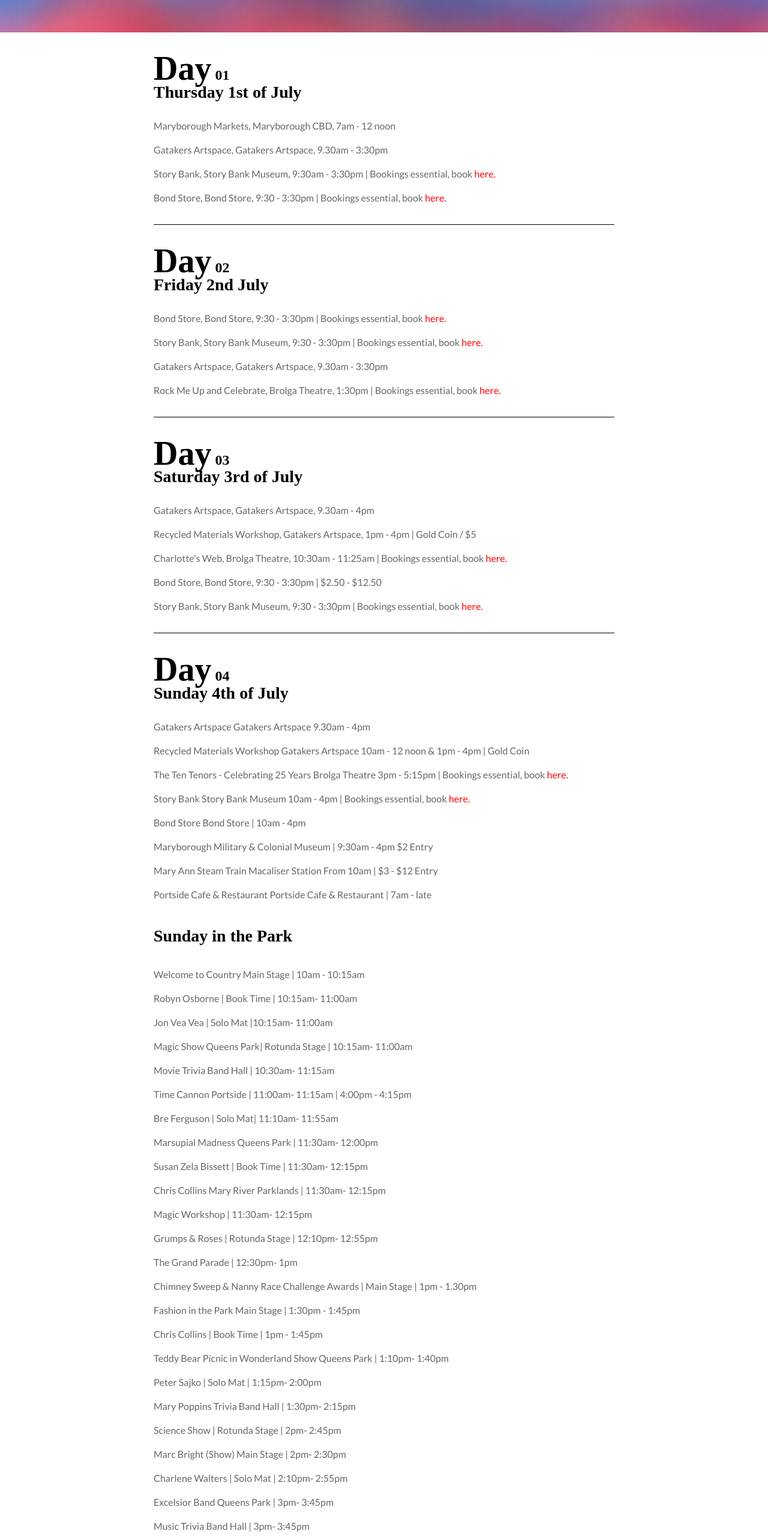
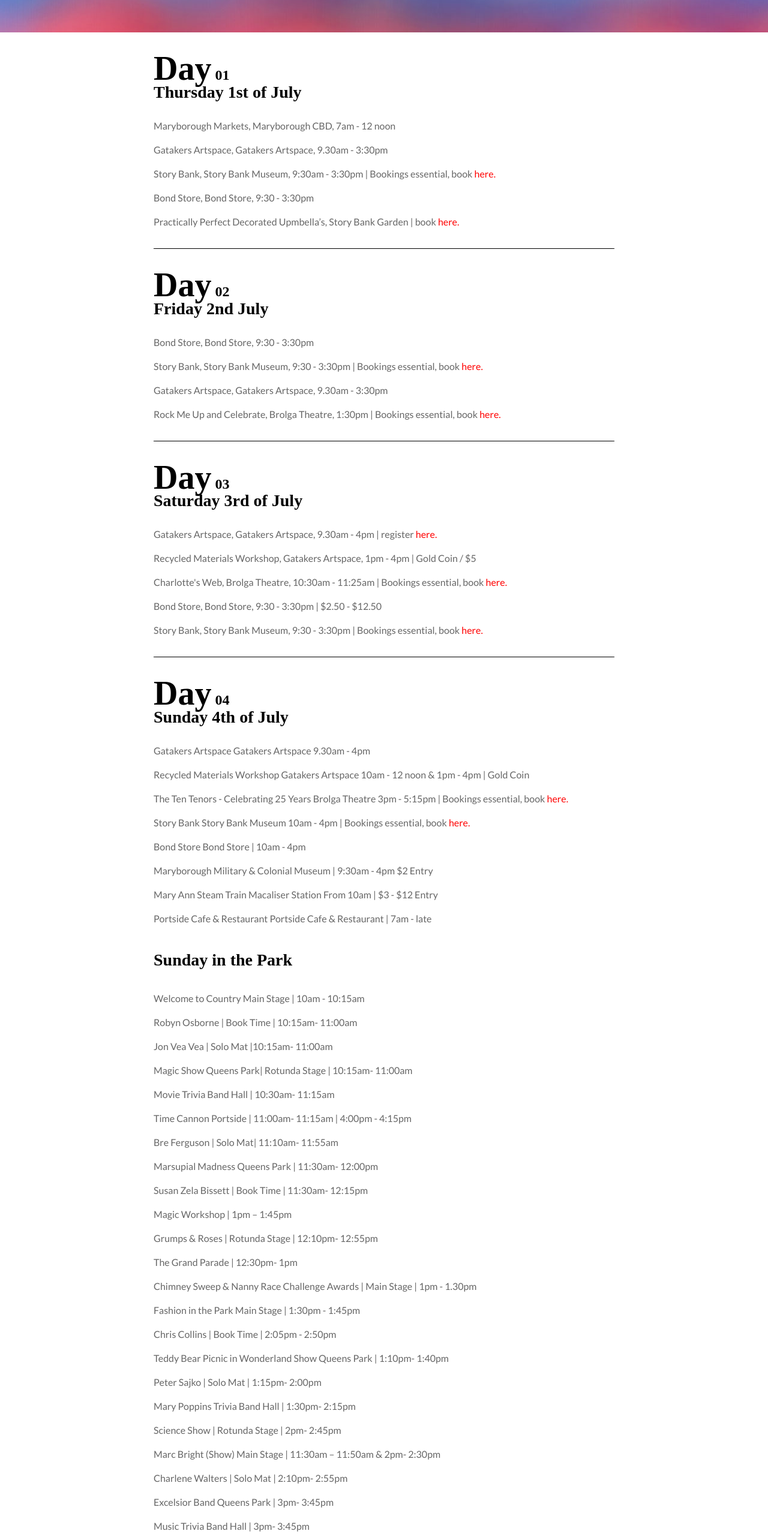
Before and after one commit to idickinson94/Mary-Poppins, a Next.js app: page /program in a window 1280 px wide. Shown: the part 234-2797 px from the top of the page at 60% size. Built offline with nearby package versions, Linux system fonts and the light colour scheme; no server answers; a web font is replaced by a local one.

Commit message:
more program updates

```diff
--- a/pages/program.js
+++ b/pages/program.js
@@ -30,9 +30,10 @@
                 <a>here.</a>
               </Link>{" "}
             </p>
+            <p>Bond Store, Bond Store, 9:30 - 3:30pm</p>
             <p>
-              Bond Store, Bond Store, 9:30 - 3:30pm | Bookings essential, book{" "}
-              <Link href="https://portside.ourfrasercoast.com.au/bond-store/bond-store-1 ">
+              Practically Perfect Decorated Upmbella’s, Story Bank Garden | book{" "}
+              <Link href="https://frasercoast.rezdy.com/448782/practically-perfected-decorated-umbrellas#">
                 <a>here.</a>
               </Link>{" "}
             </p>
@@ -47,12 +48,7 @@
             <h6>Friday 2nd July</h6>
           </div>
           <div className={styles.item_content}>
-            <p>
-              Bond Store, Bond Store, 9:30 - 3:30pm | Bookings essential, book{" "}
-              <Link href="https://portside.ourfrasercoast.com.au/bond-store/bond-store-1 ">
-                <a>here.</a>
-              </Link>{" "}
-            </p>
+            <p>Bond Store, Bond Store, 9:30 - 3:30pm</p>
             <p>
               Story Bank, Story Bank Museum, 9:30 - 3:30pm | Bookings essential,
               book{" "}
@@ -80,7 +76,12 @@
             <h6>Saturday 3rd of July</h6>
           </div>
           <div className={styles.item_content}>
-            <p>Gatakers Artspace, Gatakers Artspace, 9.30am - 4pm</p>
+            <p>
+              Gatakers Artspace, Gatakers Artspace, 9.30am - 4pm | register{" "}
+              <Link href="https://storybank.ourfrasercoast.com.au/events/event/460/upcycled-clothing-workshop-with-nancy-brown ">
+                <a>here.</a>
+              </Link>
+            </p>
             <p>
               Recycled Materials Workshop, Gatakers Artspace, 1pm - 4pm | Gold
               Coin / $5
@@ -154,8 +155,8 @@
             <p>Bre Ferguson | Solo Mat| 11:10am- 11:55am</p>
             <p>Marsupial Madness Queens Park | 11:30am- 12:00pm</p>
             <p>Susan Zela Bissett | Book Time | 11:30am- 12:15pm</p>
-            <p>Chris Collins Mary River Parklands | 11:30am- 12:15pm</p>
-            <p>Magic Workshop | 11:30am- 12:15pm</p>
+
+            <p>Magic Workshop | 1pm – 1:45pm </p>
             <p>Grumps & Roses | Rotunda Stage | 12:10pm- 12:55pm</p>
             <p>The Grand Parade | 12:30pm- 1pm</p>
             <p>
@@ -163,14 +164,16 @@
               1.30pm
             </p>
             <p>Fashion in the Park Main Stage | 1:30pm - 1:45pm</p>
-            <p>Chris Collins | Book Time | 1pm - 1:45pm </p>
+            <p>Chris Collins | Book Time | 2:05pm - 2:50pm </p>
             <p>
               Teddy Bear Picnic in Wonderland Show Queens Park | 1:10pm- 1:40pm
             </p>
             <p>Peter Sajko | Solo Mat | 1:15pm- 2:00pm</p>
             <p>Mary Poppins Trivia Band Hall | 1:30pm- 2:15pm</p>
             <p>Science Show | Rotunda Stage | 2pm- 2:45pm</p>
-            <p>Marc Bright (Show) Main Stage | 2pm- 2:30pm</p>
+            <p>
+              Marc Bright (Show) Main Stage | 11:30am – 11:50am & 2pm- 2:30pm
+            </p>
 
             <p>Charlene Walters | Solo Mat | 2:10pm- 2:55pm</p>
             <p>Excelsior Band Queens Park | 3pm- 3:45pm</p>
@@ -203,17 +206,29 @@
               Tasting of Ports & Liqueurs - A tipple of Mary's Punch | Bond
               Store | All Day{" "}
             </p>
-            <p>Storytime | Bond Store </p>
+            <p>
+              Storytime | Bond Store, 11am & 1pm | Bookings essential, book{" "}
+              <Link href="https://frasercoast.rezdy.com/449593/kiddywinks-puppet-theatre-at-the-bond-store-basement">
+                <a>here.</a>
+              </Link>{" "}
+            </p>
             <p>Story Bank Garden & Cottage | Story Bank | All Day | Free</p>
             <p>
               Storytelling in the Yarning Circle - Auntie Karen sharing stories
               from Legends of Moonie Jarl | Story Bank | 10am - 10:30am | 11am -
-              11:30am | Inc in Story Bank Admission
+              11:30am | Inc in Story Bank Admission | book sold seperately{" "}
+              <Link href="https://frasercoast.rezdy.com/448779/storytelling-in-the-yarning-circle#">
+                <a>here.</a>
+              </Link>{" "}
             </p>
 
             <p>
               Storytelling with Jane in the Theatrette - Sing Song & Story |
-              Story Bank | 12noon - 12:30pm | Inc in Story Bank Admission
+              Story Bank | 12noon - 12:30pm | Inc in Story Bank Admission |
+              Bookings essential, book{" "}
+              <Link href="https://storybank.ourfrasercoast.com.au/events/event/466/sing-song-and-storytelling-with-nanny-elsie-buttons">
+                <a>here.</a>
+              </Link>
             </p>
 
             <p>
```
